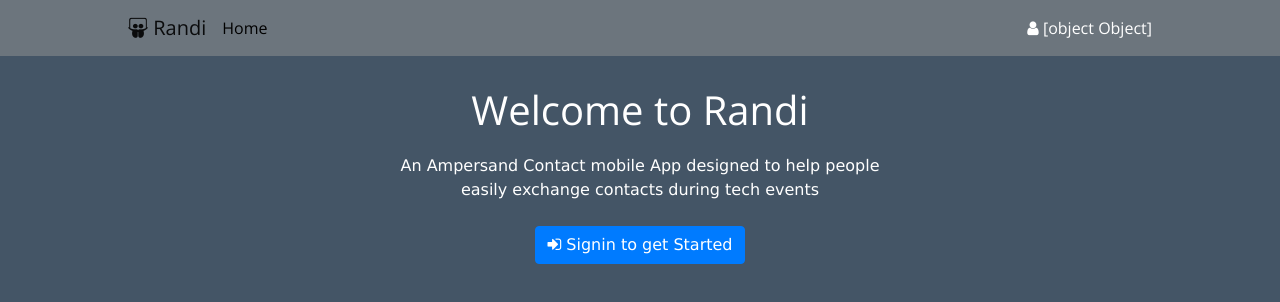
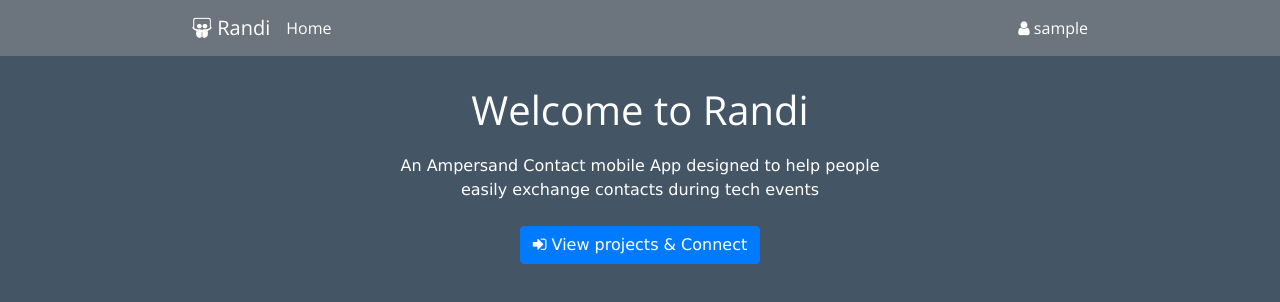
Before and after one commit to aduuna/randi-frontend, an Angular app: page / in a window 1280 px wide. Shown: the top 302 px of the page. Built offline with nearby package versions, Linux system fonts and the light colour scheme; sample sign-in values are in the browser's storage.

Commit message:
Fixed minor bugs in UI

```diff
--- a/src/app/app.module.ts
+++ b/src/app/app.module.ts
@@ -52,7 +52,7 @@ import { AuthGuard } from './auth.guard'
     FormsModule,
     ReactiveFormsModule,
   ],
-  providers: [ProjectService, AuthService],
+  providers: [ProjectService, AuthService, AuthGuard],
   bootstrap: [AppComponent]
 })
 export class AppModule { }
--- a/src/app/home/home.component.html
+++ b/src/app/home/home.component.html
@@ -7,8 +7,8 @@
       <button *ngIf="!status"class="btn btn-primary my-2 my-sm-0" routerLink="login">
           <i class="fa fa-sign-in"></i> Signin to get Started
       </button>
-      <button *ngIf="status" class="btn btn-primary my-2 my-sm-0" routerLink="login">
-          <i class="fa fa-sign-in"></i> Signin to get Started
+      <button *ngIf="status" class="btn btn-primary my-2 my-sm-0" routerLink="projects">
+          <i class="fa fa-sign-in"></i> View projects & Connect
       </button>
     </p>
   </div>
--- a/src/app/home/home.component.ts
+++ b/src/app/home/home.component.ts
@@ -12,7 +12,7 @@ export class HomeComponent implements OnInit {
   constructor(private _authService: AuthService) { }
 
   ngOnInit() {
-    if(this._authService.isLoggedIn){
+    if(this._authService.isLoggedIn()){
       this.status = true;
     }
   }
--- a/src/app/login/login.component.ts
+++ b/src/app/login/login.component.ts
@@ -35,7 +35,7 @@ export class LoginComponent implements OnInit {
     this._authService.loginUser(this.loginForm.value)
     .subscribe(
       (res) => {
-        localStorage.setItem('user', res['user'].toString());
+        localStorage.setItem('user', JSON.stringify(res['user']));
         localStorage.setItem('token', res['token'])
       },
       (err)=>{this.failed = true},
--- a/src/app/navbar/navbar.component.css
+++ b/src/app/navbar/navbar.component.css
@@ -1,5 +1,5 @@
 nav {
     color: white;
-    padding-left: 10%;
-    padding-right: 10%
+    padding-left: 15%;
+    padding-right: 15%
 }
--- a/src/app/navbar/navbar.component.html
+++ b/src/app/navbar/navbar.component.html
@@ -1,8 +1,8 @@
 <nav class="navbar navbar-light bg-secondary">
-    <a class="navbar-brand" routerLink=""><i class="fa fa-slideshare"></i> Randi</a>
+    <a class="navbar-brand" style='color:white' routerLink=""><i class="fa fa-slideshare"></i> Randi</a>
     <ul class="navbar-nav mr-auto">
         <li class="nav-item">
-            <a style="color:black" routerLink="">Home</a>
+            <a style="color: white" routerLink="">Home</a>
         </li>
       </ul>
 
--- a/src/app/navbar/navbar.component.ts
+++ b/src/app/navbar/navbar.component.ts
@@ -12,9 +12,9 @@ export class NavbarComponent implements OnInit {
   constructor(private _authService: AuthService) { }
 
   ngOnInit() {
-    if(this._authService.isLoggedIn){
-      console.log(localStorage.getItem('user'));
-      this.username = JSON.parse(localStorage.getItem('user'))
+    if(this._authService.isLoggedIn()){
+      console.log(localStorage.getItem("token"));
+      this.username = JSON.parse(localStorage.getItem('user')).username
     }
 
   }
--- a/src/app/project-detail/project-detail.component.ts
+++ b/src/app/project-detail/project-detail.component.ts
@@ -13,7 +13,12 @@ export class ProjectDetailComponent implements OnInit {
   constructor(private _projectService: ProjectService) { }
 
   ngOnInit() {
-    this._projectService.getProjects().then(data => this.projects = data)
+    this._projectService.getProjects()
+    .subscribe(
+      res => {this.projects = res},
+      (err) => console.log('Error Prj ', err),
+      () => console.log('done')
+    )
   }
 
 }
--- a/src/app/project-list/project-list.component.ts
+++ b/src/app/project-list/project-list.component.ts
@@ -8,12 +8,17 @@ import { ProjectService } from '../project.service'
 })
 export class ProjectListComponent implements OnInit {
 
-  public projects;
+  public projects = {};
 
   constructor(private _projectService: ProjectService) { }
 
   ngOnInit() {
-    this._projectService.getProjects().then(data => this.projects = data)
+    this._projectService.getProjects()
+    .subscribe(
+      res => {this.projects = res},
+      (err) => console.log('Error Prj ', err),
+      () => console.log('done')
+    )
   }
 
 }
--- a/src/app/project.service.ts
+++ b/src/app/project.service.ts
@@ -1,5 +1,6 @@
 import { Injectable } from '@angular/core';
 import { HttpClient } from '@angular/common/http'
+import { Observable } from 'rxjs/observable'
 
 @Injectable()
 export class ProjectService{
@@ -8,13 +9,11 @@ export class ProjectService{
 
   constructor(private http: HttpClient) { }
 
-  getProjects(): Promise<void | object>{
+  getProjects(): Observable<object>{
     const BASE_URL = "https://randi-api-test.herokuapp.com/api/v1/";
     let url = BASE_URL + 'projects/';
     let token = localStorage.getItem('token')
     return this.http.get(url, {headers: {'Authorization': "Bearer " + token } })
-    .toPromise()
-    .catch(err=>console.log('My Error', err))
   }
 
 }
```
